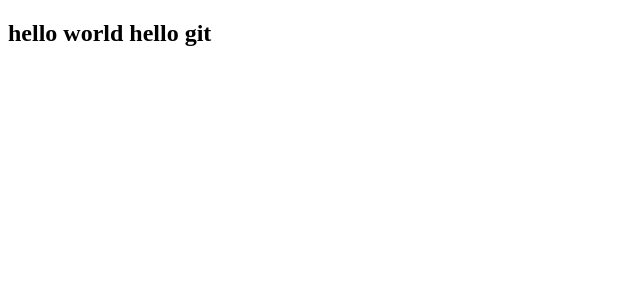
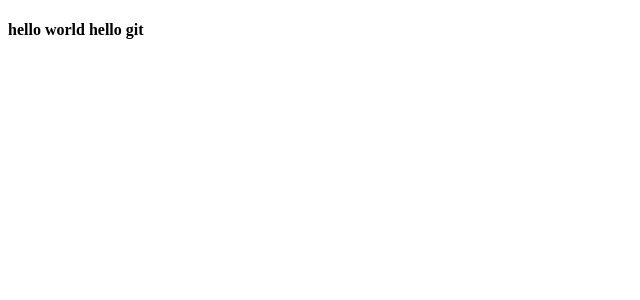
Before and after one commit to junhyeokjang777/clone-x-frontend, a Vue app: page / in a window 1280 px wide. Shown: the top 300 px of the page, without its empty margins (0-640 px from the left). Built offline with nearby package versions, Linux system fonts and the light colour scheme.

Commit message:
closed #2 h1>h4

```diff
--- a/src/App.vue
+++ b/src/App.vue
@@ -1,5 +1,5 @@
 <template>
-<h2>hello world hello git</h2>
+<h4>hello world hello git</h4>
 </template>
 
 <script>
```
